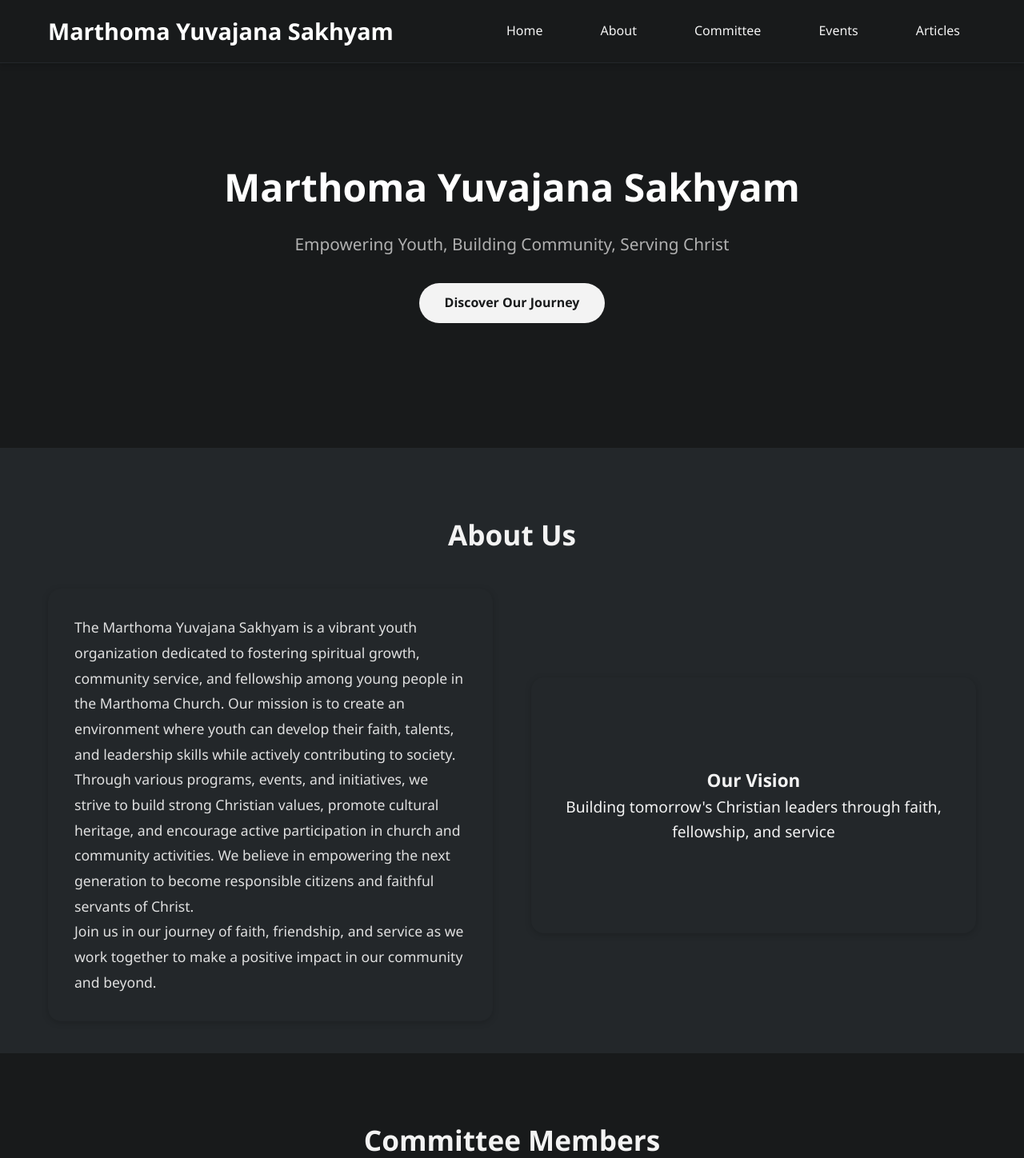
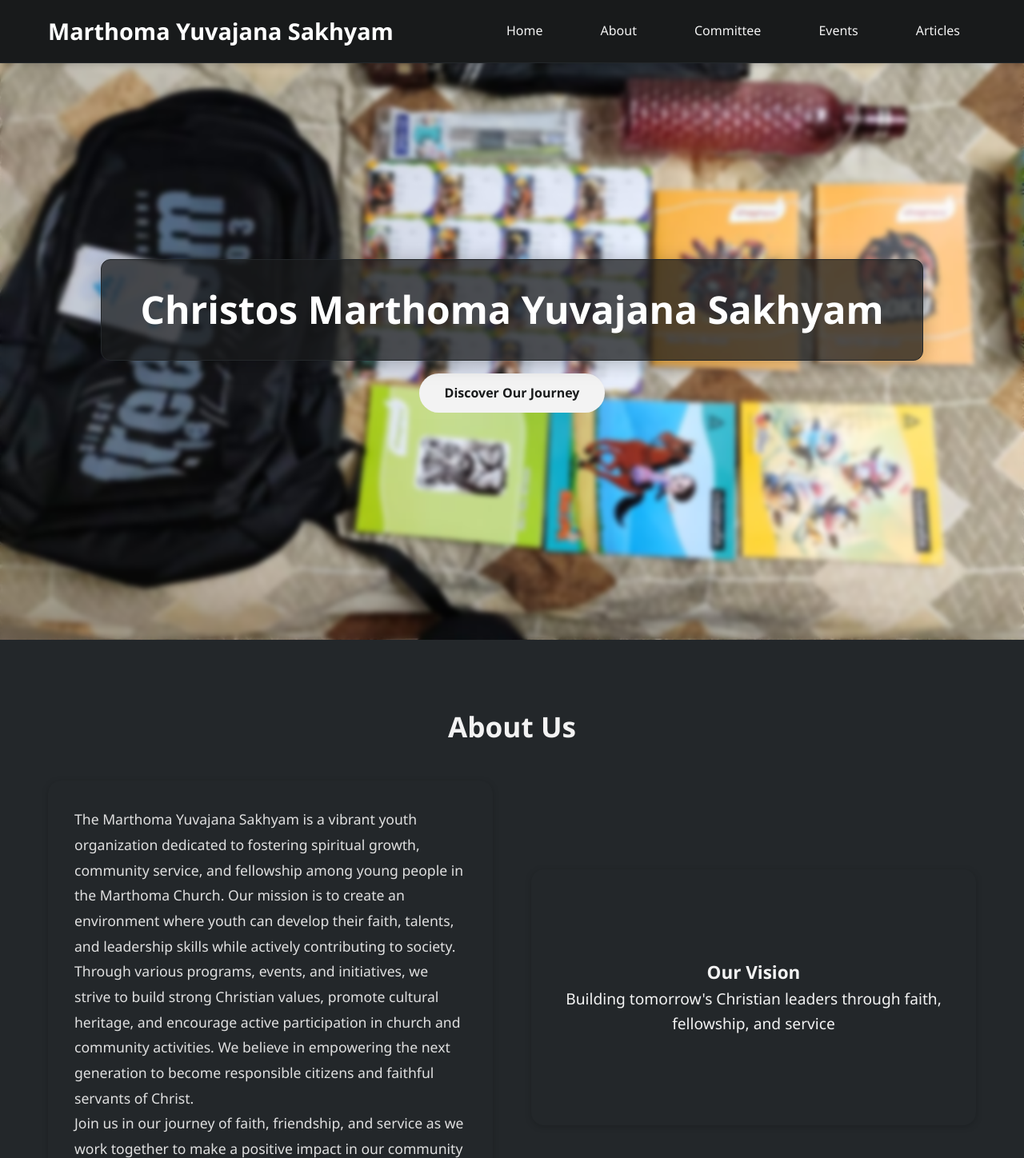
Before and after one commit to HeinzPaul/YuvajanaSakhyam, a Flask app: page / in a window 1280 px wide. Shown: the top 1448 px of the page at 80% size. Run offline with Flask 3, Linux system fonts and the light colour scheme.

Commit message:
added an image

```diff
--- a/templates/index.html
+++ b/templates/index.html
@@ -5,13 +5,13 @@
     <meta charset="UTF-8">
     <meta name="viewport" content="width=device-width, initial-scale=1.0">
     <title>Marthoma Yuvajana Sakhyam</title>
-  <!-- ...existing code... -->
+    <!-- ...existing code... -->
     <style>
         * {
             margin: 0;
             padding: 0;
             box-sizing: border-box;
-          }
+        }
 
         body {
             font-family: 'Segoe UI', Tahoma, Geneva, Verdana, sans-serif;
@@ -100,28 +100,56 @@
         }
 
         .hero {
-            height: 70vh;
+            height: 100vh;
             display: flex;
             align-items: center;
             text-align: center;
-            color: #f3f3f3;
-            background: #181a1b;
+            color: #a20000;
+            background-image: url('/static/kit.jpeg');
+            background-size: cover;
+            background-repeat: no-repeat;
             position: relative;
             overflow: hidden;
+        }
+
+        .hero::before {
+            content: "";
+            position: absolute;
+            top: 0;
+            left: 0;
+            right: 0;
+            bottom: 0;
+            backdrop-filter: blur(3px);
+            -webkit-backdrop-filter: blur(3px);
+            z-index: 1;
+            pointer-events: none;
+        }
+
+        .hero>.container,
+        .hero .floating-elements {
+            position: relative;
+            z-index: 2;
         }
 
         .hero-content h1 {
             font-size: 3rem;
             margin-bottom: 1rem;
-            background: none;
+            background: rgba(24, 26, 27, 0.75);
+            /* semi-transparent dark background */
             color: #fff;
             -webkit-text-fill-color: unset;
+            padding: 0.5em 1em;
+            border-radius: 12px;
+            box-shadow: 0 4px 24px rgba(0, 0, 0, 0.25);
+            display: inline-block;
+            position: relative;
+            z-index: 2;
         }
 
         .hero-content p {
             font-size: 1.3rem;
             margin-bottom: 2rem;
-            color: #b0b0b0;
+            color: #94109b;
             text-shadow: none;
         }
 
@@ -426,7 +454,7 @@
             background: #666;
         }
     </style>
-<!-- ...existing code... -->
+    <!-- ...existing code... -->
 </head>
 
 <body>
@@ -456,8 +484,8 @@
         </div>
         <div class="container">
             <div class="hero-content">
-                <h1>Marthoma Yuvajana Sakhyam</h1>
-                <p>Empowering Youth, Building Community, Serving Christ</p>
+                <h1 class ="member-card" >Christos Marthoma Yuvajana Sakhyam</h1>
+                <!-- <p>Empowering Youth, Building Community, Serving Christ</p> -->
                 <a href="#about" class="cta-button">Discover Our Journey</a>
             </div>
         </div>
```
Also changed, not shown: static/kit.jpeg (added).
